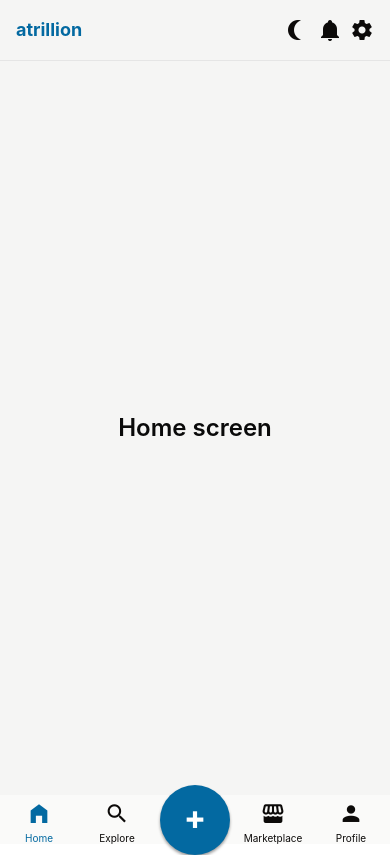
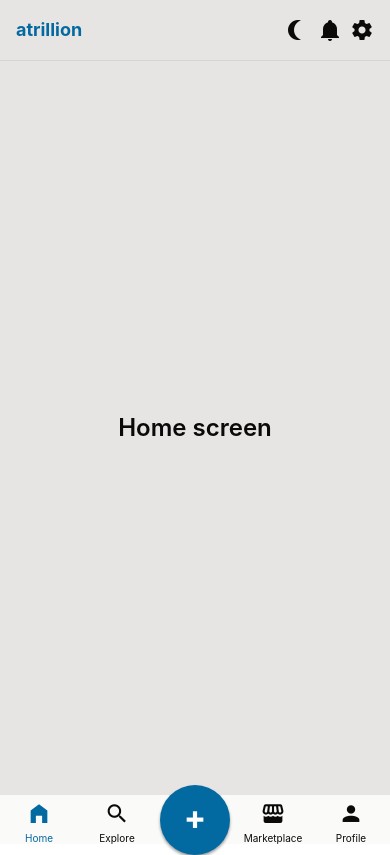
Before and after one commit to DJPajares/SocialMediaApp, a React Native app: screen /UserProfile in a window 390 px wide. Built offline with nearby package versions, Linux system fonts and the light colour scheme.

Commit message:
style: use stone color instead of neutral

```diff
--- a/App.tsx
+++ b/App.tsx
@@ -20,7 +20,7 @@ const App = () => {
         screenOptions={{
           headerShown: false,
           contentStyle: {
-            backgroundColor: isDarkMode ? colors.stone[900] : colors.stone[100],
+            backgroundColor: isDarkMode ? colors.stone[900] : colors.stone[200],
           },
         }}>
         <Stack.Group>
--- a/components/header/Header.tsx
+++ b/components/header/Header.tsx
@@ -20,7 +20,7 @@ const Header = ({title}: ModalHeaderProps) => {
   };
 
   return (
-    <View className="flex-row justify-between items-center p-4 border-b border-b-neutral-200 dark:border-b-neutral-800">
+    <View className="flex-row justify-between items-center p-4 border-b border-b-stone-300 dark:border-b-stone-800">
       <TouchableOpacity onPress={handleBack}>
         <MaterialCommunityIcons
           name="chevron-left"
--- a/components/header/MainHeader.tsx
+++ b/components/header/MainHeader.tsx
@@ -20,7 +20,7 @@ const MainHeader = () => {
   };
 
   return (
-    <View className="flex-row justify-between items-center p-4 border-b border-b-neutral-200 dark:border-b-neutral-800">
+    <View className="flex-row justify-between items-center p-4 border-b border-b-stone-300 dark:border-b-stone-800">
       <TouchableOpacity onPress={handleNavigateToHome}>
         <Text className="text-lg font-bold text-primary">atrillion</Text>
       </TouchableOpacity>
--- a/components/header/ModalHeader.tsx
+++ b/components/header/ModalHeader.tsx
@@ -14,7 +14,7 @@ const ModalHeader = ({title}: ModalHeaderProps) => {
   };
 
   return (
-    <View className="flex-row justify-between items-center p-4 border-b border-b-neutral-200 dark:border-b-neutral-800">
+    <View className="flex-row justify-between items-center p-4 border-b border-b-stone-300 dark:border-b-stone-800">
       <View className="flex-row grow justify-end">
         <TouchableOpacity onPress={handleBack}>
           <Text className="text-text dark:text-text-dark">Cancel</Text>
--- a/components/tab/BottomTabs.tsx
+++ b/components/tab/BottomTabs.tsx
@@ -122,6 +122,7 @@ const styles = StyleSheet.create({
     // height: 90,
     // paddingTop: 10,
     // height: '10%',
+    position: 'static',
     backgroundColor: isDarkMode ? colors.stone[800] : colors.stone[50],
     borderTopWidth: 0,
   }),
--- a/containers/MarketplaceItemScreen.tsx
+++ b/containers/MarketplaceItemScreen.tsx
@@ -2,11 +2,12 @@ import React from 'react';
 import {Image, ScrollView, Text, TouchableOpacity, View} from 'react-native';
 import MaterialCommunityIcons from 'react-native-vector-icons/MaterialCommunityIcons';
 import {formatCurrency} from '../utils/formatUtils';
-import {SafeAreaView} from 'react-native';
+// import {SafeAreaView} from 'react-native';
 import Header from '../components/header/Header';
 import AvatarWithName from '../components/avatar/AvatarWithName';
 import colors from 'tailwindcss/colors';
 import {useColorScheme} from 'nativewind';
+import {SafeAreaView} from 'react-native-safe-area-context';
 
 const MarketplaceItemScreen = ({navigation, route}) => {
   const {
@@ -74,7 +75,7 @@ const MarketplaceItemScreen = ({navigation, route}) => {
 
             <Text className="text-sm text-subtext mt-2">{country}</Text>
 
-            <View className="border-t border-t-neutral-200 dark:border-t-neutral-800 my-4" />
+            <View className="border-t border-t-stone-200 dark:border-t-stone-700 my-4" />
             <Text className="text-base text-text dark:text-text-dark pt-2">
               {description}
             </Text>
--- a/containers/MarketplaceScreen.tsx
+++ b/containers/MarketplaceScreen.tsx
@@ -1,6 +1,6 @@
 import React from 'react';
 import {
-  SafeAreaView,
+  // SafeAreaView,
   View,
   TextInput,
   TouchableOpacity,
@@ -10,6 +10,7 @@ import MainHeader from '../components/header/MainHeader';
 import mockData from '../mockData/mockData.json';
 import Card from '../components/card/Card';
 import CardDetails from '../components/card/CardDetails';
+import {SafeAreaView} from 'react-native-safe-area-context';
 
 const MarketplaceScreen = ({navigation}) => {
   const {items} = mockData;
@@ -19,7 +20,7 @@ const MarketplaceScreen = ({navigation}) => {
   };
 
   return (
-    <SafeAreaView className="flex-1">
+    <SafeAreaView>
       <MainHeader />
 
       <View className="m-4">
--- a/stacks/ExploreStack.tsx
+++ b/stacks/ExploreStack.tsx
@@ -16,7 +16,7 @@ const ExploreStack = () => {
       screenOptions={{
         headerShown: false,
         contentStyle: {
-          backgroundColor: isDarkMode ? colors.stone[900] : colors.stone[100],
+          backgroundColor: isDarkMode ? colors.stone[900] : colors.stone[200],
         },
       }}>
       <Stack.Group
--- a/stacks/HomeStack.tsx
+++ b/stacks/HomeStack.tsx
@@ -16,7 +16,7 @@ const HomeStack = () => {
       screenOptions={{
         headerShown: false,
         contentStyle: {
-          backgroundColor: isDarkMode ? colors.stone[900] : colors.stone[100],
+          backgroundColor: isDarkMode ? colors.stone[900] : colors.stone[200],
         },
       }}>
       <Stack.Group
--- a/stacks/MarketplaceStack.tsx
+++ b/stacks/MarketplaceStack.tsx
@@ -18,7 +18,7 @@ const MarketplaceStack = () => {
       screenOptions={{
         headerShown: false,
         contentStyle: {
-          backgroundColor: isDarkMode ? colors.stone[900] : colors.stone[100],
+          backgroundColor: isDarkMode ? colors.stone[900] : colors.stone[200],
         },
       }}>
       <Stack.Group
--- a/stacks/ProfileStack.tsx
+++ b/stacks/ProfileStack.tsx
@@ -16,7 +16,7 @@ const ProfileStack = () => {
       screenOptions={{
         headerShown: false,
         contentStyle: {
-          backgroundColor: isDarkMode ? colors.stone[900] : colors.stone[100],
+          backgroundColor: isDarkMode ? colors.stone[900] : colors.stone[200],
         },
       }}>
       <Stack.Group
```
